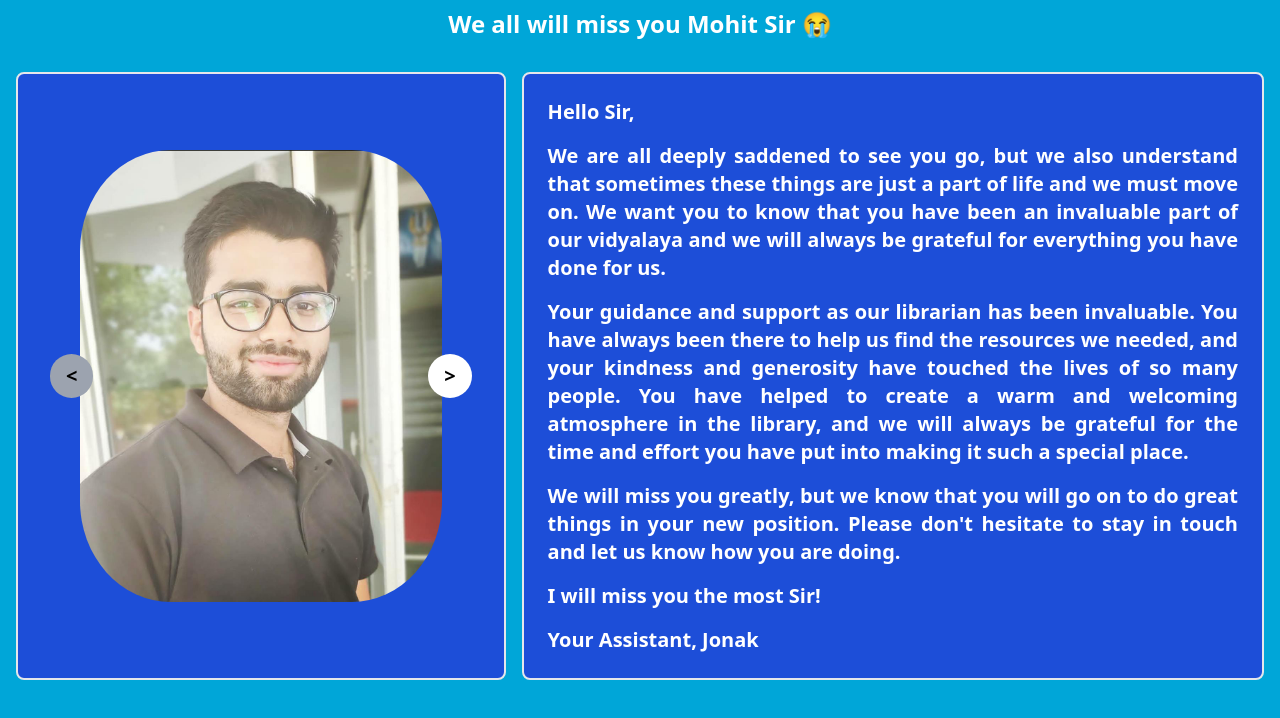
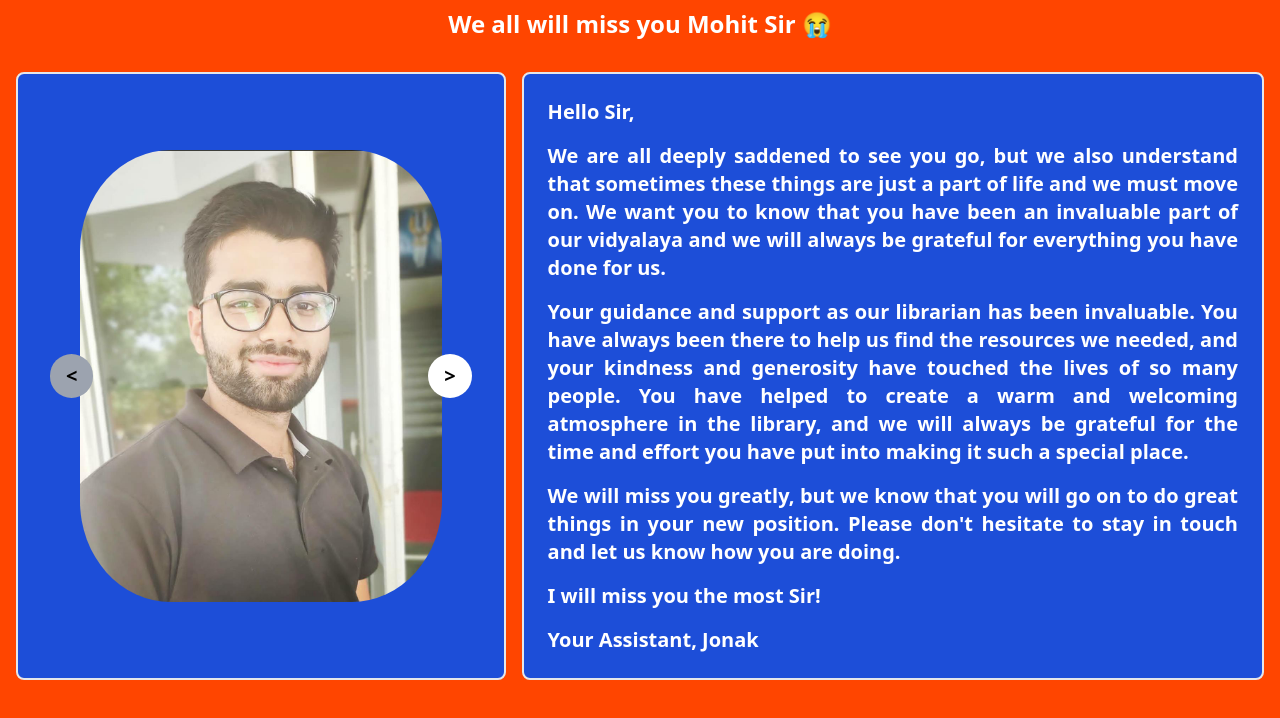
Before and after one commit to Jonak-Adipta-Kalita/JAK-Mohit-Sir-Goodbye-Prog, a React (Vite) app: page / in a window 1280 px wide. Shown: the top 718 px of the page. Built offline with nearby package versions, Linux system fonts and the light colour scheme.

Commit message:
bg is orangered now!!

```diff
--- a/src/index.css
+++ b/src/index.css
@@ -3,7 +3,7 @@
 @tailwind utilities;
 
 body {
-  @apply bg-[#00a6d8];
+  @apply bg-[#ff4500];
 }
 
 @layer components {
```
